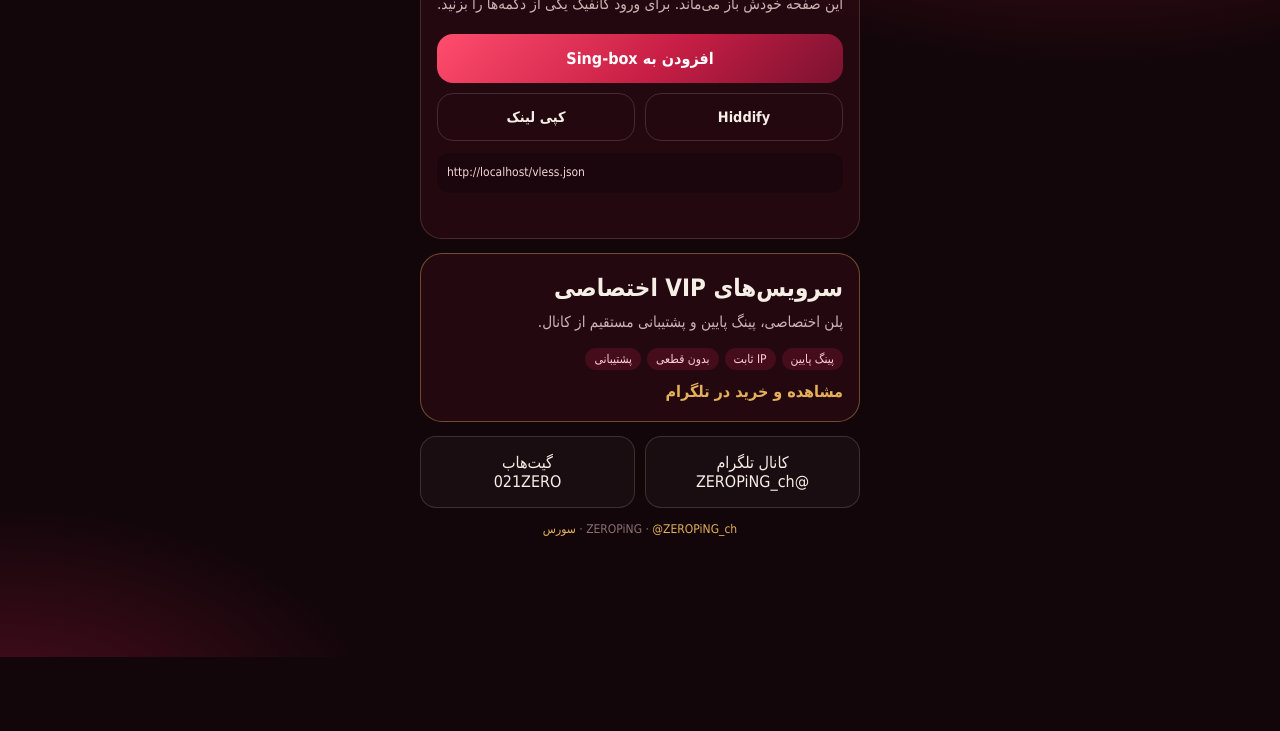
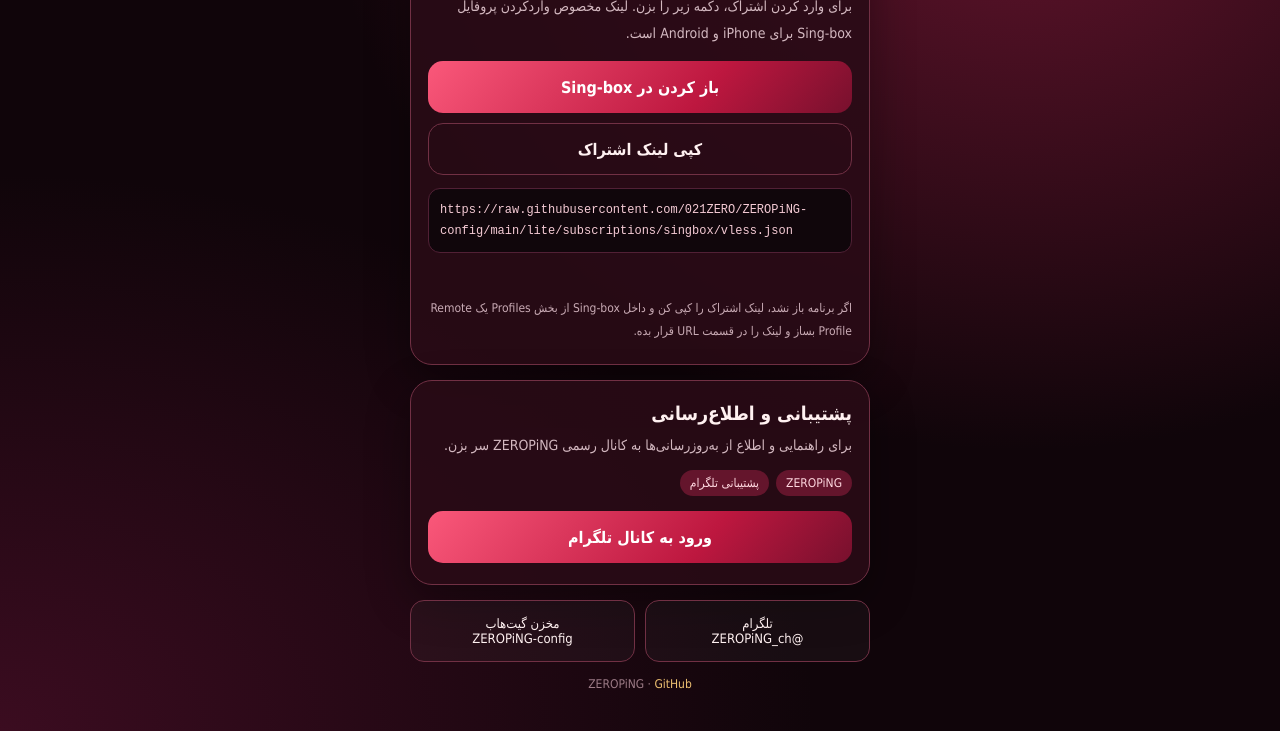
Before and after one commit to 021ZERO/ZEROPiNG-config, a plain HTML site: page index.html in a window 1280 px wide. Shown: the part 143-874 px from the top of the page. Before the commit the page ends 800 px from the top, so only its background shows below. Drawn offline with Linux system fonts and the light colour scheme.

Commit message:
Add files via upload

```diff
--- a/index.html
+++ b/index.html
@@ -1,166 +1,97 @@
-<!DOCTYPE html>
+<!doctype html>
 <html lang="fa" dir="rtl">
 <head>
-    <meta charset="UTF-8">
-    <meta name="viewport" content="width=device-width, initial-scale=1, viewport-fit=cover">
-    <meta name="theme-color" content="#3a0a16">
-    <meta name="description" content="ZEROPiNG — دریافت کانفیگ Sing-box و Hiddify">
-    <title>ZEROPiNG | دریافت کانفیگ</title>
+<meta charset="utf-8">
+<meta name="viewport" content="width=device-width,initial-scale=1,viewport-fit=cover">
+<meta name="theme-color" content="#300914">
+<title>ZEROPiNG | افزودن کانفیگ</title>
 <style>
-        :root {
-            --ink: #12060a;
-            --panel: rgba(42, 10, 18, 0.78);
-            --line: rgba(244, 196, 176, 0.18);
-            --ruby: #c81e45;
-            --gold: #e4b15a;
-            --cream: #f6efe6;
-            --muted: #cbb4b4;
-        }
-        * { box-sizing: border-box; margin: 0; padding: 0; }
-        body {
-            min-height: 100vh;
-            font-family: Tahoma, "Segoe UI", sans-serif;
-            color: var(--cream);
-            background:
-                radial-gradient(900px 480px at 85% -10%, rgba(200, 30, 69, 0.42), transparent 60%),
-                radial-gradient(700px 420px at 0% 110%, rgba(122, 18, 48, 0.6), transparent 55%),
-                var(--ink);
-        }
-        .wrap {
-            width: min(440px, calc(100% - 28px));
-            margin: 0 auto;
-            padding: 28px 0 40px;
-            display: grid;
-            gap: 14px;
-        }
-        .mark { display: flex; align-items: center; gap: 10px; font-weight: 800; letter-spacing: 0.08em; }
-        .gem {
-            width: 32px; height: 32px;
-            background: linear-gradient(145deg, #ff6b8a, var(--ruby) 48%, #4a0818);
-            clip-path: polygon(50% 0, 100% 38%, 78% 100%, 22% 100%, 0 38%);
-        }
-        .mark small { display: block; letter-spacing: 0.2em; color: var(--gold); font-size: 11px; }
-        .panel {
-            background: var(--panel);
-            border: 1px solid var(--line);
-            border-radius: 22px;
-            padding: 20px 16px;
-        }
-        h1 { font-size: 1.45rem; line-height: 1.4; }
-        h1 span { color: #ff8aa3; }
-        .lead { margin-top: 8px; color: var(--muted); font-size: 0.95rem; line-height: 1.7; }
-        button, .btn {
-            display: flex; align-items: center; justify-content: center;
-            width: 100%; margin-top: 16px; border: 0; border-radius: 16px;
-            padding: 15px 12px; color: white; font: inherit; font-weight: 800;
-            cursor: pointer; text-decoration: none;
-            background: linear-gradient(135deg, #ff4d6d, var(--ruby) 55%, #7a1230);
-        }
-        .row { display: grid; grid-template-columns: 1fr 1fr; gap: 10px; margin-top: 10px; }
-        .ghost {
-            margin-top: 0; background: transparent; color: var(--cream);
-            border: 1px solid var(--line); font-weight: 600; font-size: 0.9rem;
-        }
-        .url {
-            margin-top: 12px; padding: 10px; border-radius: 12px;
-            background: rgba(0,0,0,0.28); color: #f3d5dc;
-            font-size: 12px; line-height: 1.6; word-break: break-all; direction: ltr; text-align: left;
-        }
-        .status { margin-top: 10px; min-height: 1.2em; text-align: center; color: var(--gold); font-size: 0.82rem; }
-        .vip { border-color: rgba(228, 177, 90, 0.4); }
-        .tags { display: flex; flex-wrap: wrap; gap: 6px; margin: 12px 0; }
-        .tags span {
-            font-size: 12px; padding: 4px 9px; border-radius: 999px;
-            background: rgba(200, 30, 69, 0.2); color: #ffd0da;
-        }
-        .vip a { color: var(--gold); font-weight: 800; text-decoration: none; }
-        .links { display: grid; grid-template-columns: 1fr 1fr; gap: 10px; }
-        .links a {
-            text-decoration: none; color: var(--cream); text-align: center;
-            border: 1px solid var(--line); border-radius: 16px; padding: 16px 8px;
-            background: rgba(255,255,255,0.03);
-        }
-        footer { text-align: center; color: #8d7070; font-size: 12px; }
-        footer a { color: var(--gold); text-decoration: none; }
+:root{color-scheme:dark;--bg:#10050a;--panel:#2a0b16;--line:#713044;--ruby:#d92752;--gold:#edc071;--txt:#fff1f1;--muted:#d3b8c0}
+*{box-sizing:border-box}body{margin:0;min-height:100vh;background:radial-gradient(ellipse at 80% 0,#64142d 0,transparent 48%),radial-gradient(ellipse at 0 100%,#3b0c20 0,transparent 45%),var(--bg);color:var(--txt);font-family:Tahoma,Arial,sans-serif}
+main{width:min(460px,calc(100% - 28px));margin:auto;padding:30px 0 40px;display:grid;gap:15px}
+.brand{display:flex;align-items:center;gap:12px;font-weight:900;letter-spacing:2px}.gem{width:34px;height:34px;background:linear-gradient(140deg,#ff9aaf,var(--ruby),#650b25);clip-path:polygon(50% 0,100% 38%,78% 100%,22% 100%,0 38%)}.brand small{display:block;color:var(--gold);font-size:10px;letter-spacing:4px;margin-top:4px}
+.card{background:rgba(42,11,22,.88);border:1px solid var(--line);border-radius:22px;padding:21px 17px;box-shadow:0 16px 45px #0005}
+h1{font-size:23px;margin:0 0 9px}h1 span{color:#ff829e}h2{font-size:19px;margin:0 0 8px}
+p{color:var(--muted);font-size:14px;line-height:1.9;margin:0}
+.action{display:flex;align-items:center;justify-content:center;text-align:center;width:100%;min-height:52px;margin-top:15px;padding:13px;border:0;border-radius:15px;background:linear-gradient(130deg,#fa587a,#bd173f 65%,#77102d);color:white;text-decoration:none;font:inherit;font-weight:800;cursor:pointer}
+.secondary{background:transparent;border:1px solid var(--line);color:var(--txt);margin-top:10px}
+.url{direction:ltr;text-align:left;overflow-wrap:anywhere;background:#10060b;border:1px solid #512035;border-radius:12px;padding:11px;margin-top:13px;color:#f5cbd5;font:12px/1.7 monospace}
+.status{min-height:22px;margin-top:10px;text-align:center;color:var(--gold);font-size:12px}
+.note{font-size:12px;margin-top:12px;color:#c8aab4}
+.tags{display:flex;flex-wrap:wrap;gap:7px;margin-top:12px}.tags span{font-size:12px;background:#64152c;border-radius:99px;padding:6px 10px;color:#ffd8e0}
+.links{display:grid;grid-template-columns:1fr 1fr;gap:10px}.links a{display:block;text-align:center;text-decoration:none;color:var(--txt);border:1px solid var(--line);border-radius:14px;padding:15px 8px;background:#ffffff08;font-size:13px}
+a:focus-visible,button:focus-visible{outline:3px solid var(--gold);outline-offset:3px}
+footer{text-align:center;color:#9c7b86;font-size:12px}footer a{color:var(--gold);text-decoration:none}
 </style>
 </head>
 <body>
-    <main class="wrap">
-        <div class="mark"><div class="gem"></div><div>ZEROPiNG<small>RUBY</small></div></div>
+<main>
+  <div class="brand"><div class="gem"></div><div>ZEROPiNG<small>RUBY CONFIG</small></div></div>
 
-        <section class="panel">
-            <h1>کانفیگ <span>ZEROPiNG</span></h1>
-            <p class="lead">این صفحه خودش باز می‌ماند. برای ورود کانفیگ یکی از دکمه‌ها را بزنید.</p>
-            <button id="singbox" type="button">افزودن به Sing-box</button>
-            <div class="row">
-                <button class="ghost" id="hiddify" type="button">Hiddify</button>
-                <button class="ghost" id="copy" type="button">کپی لینک</button>
-            </div>
-            <div class="url" id="subUrl"></div>
-            <p class="status" id="status"></p>
+  <section class="card">
+    <h1>افزودن کانفیگ <span>ZEROPiNG</span></h1>
+    <p>برای وارد کردن اشتراک، دکمه زیر را بزن. لینک مخصوص واردکردن پروفایل Sing-box برای iPhone و Android است.</p>
+
+    <a class="action" id="openSingbox" href="#">باز کردن در Sing-box</a>
+    <button class="action secondary" id="copyUrl" type="button">کپی لینک اشتراک</button>
+
+    <div class="url" id="subscriptionUrl"></div>
+    <div class="status" id="status" aria-live="polite"></div>
+    <p class="note">اگر برنامه باز نشد، لینک اشتراک را کپی کن و داخل Sing-box از بخش Profiles یک Remote Profile بساز و لینک را در قسمت URL قرار بده.</p>
   </section>
 
-        <section class="panel vip">
-            <h2>سرویس‌های VIP اختصاصی</h2>
-            <p class="lead">پلن اختصاصی، پینگ پایین و پشتیبانی مستقیم از کانال.</p>
-            <div class="tags">
-                <span>پینگ پایین</span>
-                <span>IP ثابت</span>
-                <span>بدون قطعی</span>
-                <span>پشتیبانی</span>
-            </div>
-            <a href="https://t.me/ZEROPiNG_ch">مشاهده و خرید در تلگرام</a>
+  <section class="card">
+    <h2>پشتیبانی و اطلاع‌رسانی</h2>
+    <p>برای راهنمایی و اطلاع از به‌روزرسانی‌ها به کانال رسمی ZEROPiNG سر بزن.</p>
+    <div class="tags"><span>ZEROPiNG</span><span>پشتیبانی تلگرام</span></div>
+    <a class="action" href="https://t.me/ZEROPiNG_ch" target="_blank" rel="noopener">ورود به کانال تلگرام</a>
   </section>
 
   <nav class="links">
-            <a href="https://t.me/ZEROPiNG_ch">کانال تلگرام<br>@ZEROPiNG_ch</a>
-            <a href="https://github.com/021ZERO">گیت‌هاب<br>021ZERO</a>
+    <a href="https://t.me/ZEROPiNG_ch" target="_blank" rel="noopener">تلگرام<br>@ZEROPiNG_ch</a>
+    <a href="https://github.com/021ZERO/ZEROPiNG-config" target="_blank" rel="noopener">مخزن گیت‌هاب<br>ZEROPiNG-config</a>
   </nav>
-
-        <footer>
-            ZEROPiNG · <a href="https://t.me/ZEROPiNG_ch">@ZEROPiNG_ch</a>
-            · <a href="https://github.com/021ZERO/ZEROPiNG-config">سورس</a>
-        </footer>
+  <footer>ZEROPiNG · <a href="https://github.com/021ZERO/ZEROPiNG-config">GitHub</a></footer>
 </main>
 <script>
-        var base = location.href.split("#")[0].split("?")[0];
-        if (/index\.html$/.test(base)) base = base.replace(/index\.html$/, "");
-        if (base.slice(-1) !== "/") base += "/";
-        var sub = base + "vless.json";
-        document.getElementById("subUrl").textContent = sub;
-        function go(url) {
-            var a = document.createElement("a");
-            a.href = url;
-            a.style.display = "none";
-            document.body.appendChild(a);
-            a.click();
+(function () {
+  "use strict";
+  var subscription = "https://raw.githubusercontent.com/021ZERO/ZEROPiNG-config/main/lite/subscriptions/singbox/vless.json";
+  var importLink = "sing-box://import-remote-profile?url=" + encodeURIComponent(subscription) + "#ZEROPiNG";
+  var openLink = document.getElementById("openSingbox");
+  var status = document.getElementById("status");
+
+  // A real anchor click is more reliable than creating a hidden anchor or
+  // navigating from an asynchronous callback; it preserves the user's gesture.
+  openLink.href = importLink;
+  document.getElementById("subscriptionUrl").textContent = subscription;
+
+  openLink.addEventListener("click", function () {
+    status.textContent = "درخواست باز کردن Sing-box ارسال شد…";
+  });
+
+  document.getElementById("copyUrl").addEventListener("click", async function () {
+    try {
+      if (navigator.clipboard && window.isSecureContext) {
+        await navigator.clipboard.writeText(subscription);
+      } else {
+        var el = document.createElement("textarea");
+        el.value = subscription;
+        el.setAttribute("readonly", "");
+        el.style.position = "fixed";
+        el.style.opacity = "0";
+        document.body.appendChild(el);
+        el.select();
+        var ok = document.execCommand("copy");
+        el.remove();
+        if (!ok) throw new Error("clipboard unavailable");
       }
-        document.getElementById("singbox").onclick = function () {
-            document.getElementById("status").textContent = "در حال باز کردن Sing-box…";
-            go("sing-box://import-remote-profile?url=" + encodeURIComponent(sub) + "#ZEROPiNG");
-        };
-        document.getElementById("hiddify").onclick = function () {
-            document.getElementById("status").textContent = "در حال باز کردن Hiddify…";
-            go("hiddify://install-config?url=" + encodeURIComponent(sub) + "#ZEROPiNG");
-        };
-        document.getElementById("copy").onclick = function () {
-            var done = function () { document.getElementById("status").textContent = "لینک اشتراک کپی شد"; };
-            if (navigator.clipboard && navigator.clipboard.writeText) {
-                navigator.clipboard.writeText(sub).then(done).catch(function () {
-                    fallback();
+      status.textContent = "لینک اشتراک کپی شد.";
+    } catch (e) {
+      status.textContent = "کپی خودکار ممکن نشد؛ لینک نمایش‌داده‌شده را دستی کپی کن.";
+    }
   });
-            } else fallback();
-            function fallback() {
-                var t = document.createElement("textarea");
-                t.value = sub;
-                document.body.appendChild(t);
-                t.select();
-                try { document.execCommand("copy"); done(); } catch (e) {
-                    document.getElementById("status").textContent = "کپی نشد؛ لینک بالا را دستی بردارید";
-                }
-                t.remove();
-            }
-        };
+})();
 </script>
 </body>
 </html>
```
Lines whose indentation alone changed are shown as unchanged.
